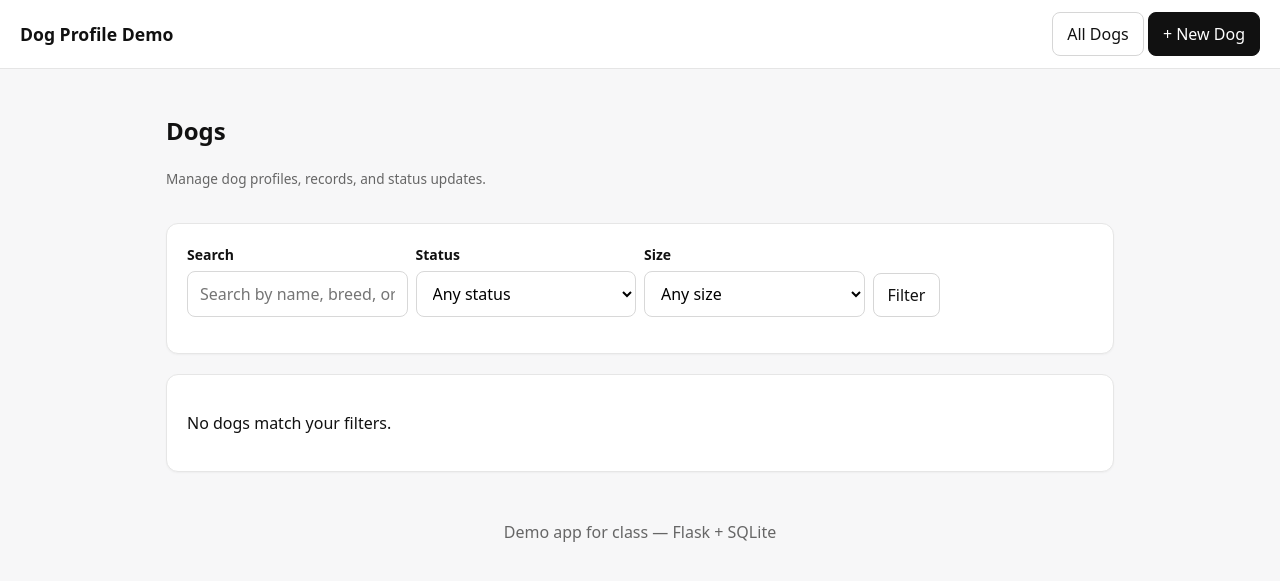
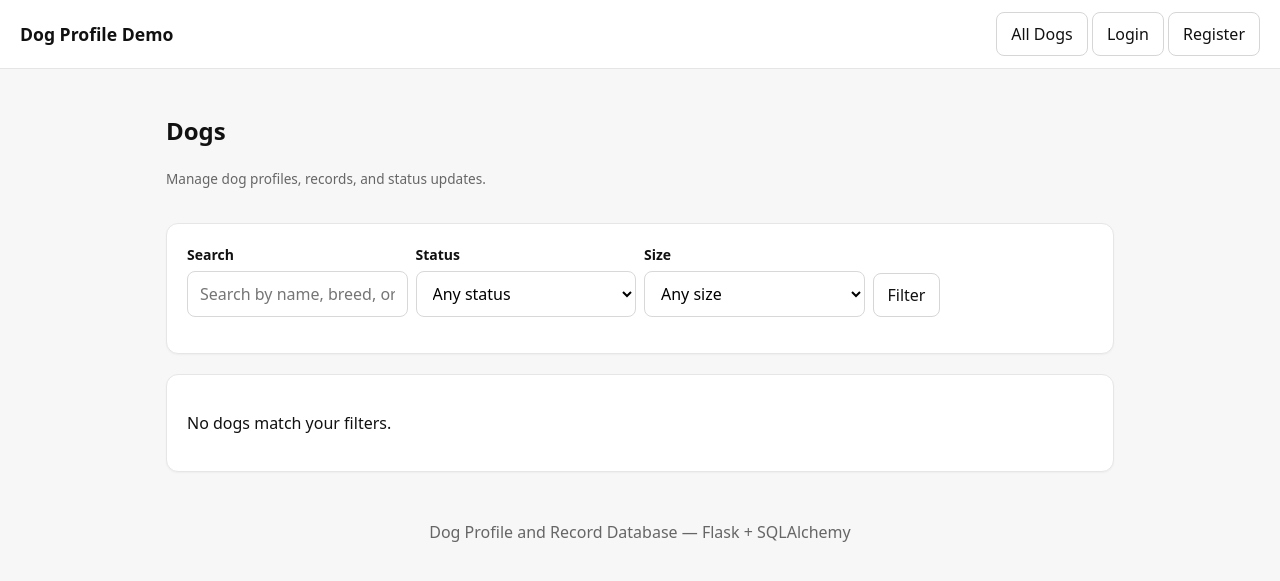
Before and after one commit to alexanmf/dog-app, a Flask app: page / in a window 1280 px wide. Shown: the top 581 px of the page. Run offline with Flask 3, Linux system fonts and the light colour scheme; data that the repository does not hold is empty; some libraries are stand-ins or nearby versions.

Commit message:
Update navigation and flash message display in base.html

```diff
--- a/dog_profile_demo/templates/base.html
+++ b/dog_profile_demo/templates/base.html
@@ -9,28 +9,39 @@
   </head>
   <body>
     <header>
-      <a class="title" href="{{ url_for('index') }}">Dog Profile Demo</a>
-      <nav>
-        <a class="btn" href="{{ url_for('index') }}">All Dogs</a>
-        <a class="btn primary" href="{{ url_for('create') }}">+ New Dog</a>
+      <a class="title" href="{{ url_for('dogs.index') }}">Dog Profile Demo</a>
+
+      <nav class="top-nav">
+        <a class="btn" href="{{ url_for('dogs.index') }}">All Dogs</a>
+
+        {% if session.get("role") in ["admin", "coordinator", "staff"] %}
+          <a class="btn primary" href="{{ url_for('dogs.add_dog') }}">+ New Dog</a>
+        {% endif %}
+
+        {% if session.get("username") %}
+          <a class="btn" href="{{ url_for('auth.logout') }}">Logout</a>
+        {% else %}
+          <a class="btn" href="{{ url_for('auth.login') }}">Login</a>
+          <a class="btn" href="{{ url_for('auth.register') }}">Register</a>
+        {% endif %}
       </nav>
     </header>
 
     <div class="container">
-      {% with messages = get_flashed_messages() %}
+      {% with messages = get_flashed_messages(with_categories=true) %}
         {% if messages %}
-          <ul class="flash" role="status" aria-live="polite">
-            {% for m in messages %}
-              <li>{{ m }}</li>
+          <div class="flash-messages" role="status" aria-live="polite">
+            {% for category, message in messages %}
+              <div class="flash {{ category }}">{{ message }}</div>
             {% endfor %}
-          </ul>
+          </div>
         {% endif %}
       {% endwith %}
 
       {% block content %}{% endblock %}
     </div>
 
-    <footer>Demo app for class — Flask + SQLite</footer>
+    <footer>Dog Profile and Record Database — Flask + SQLAlchemy</footer>
 
     {% block scripts %}{% endblock %}
   </body>
```
